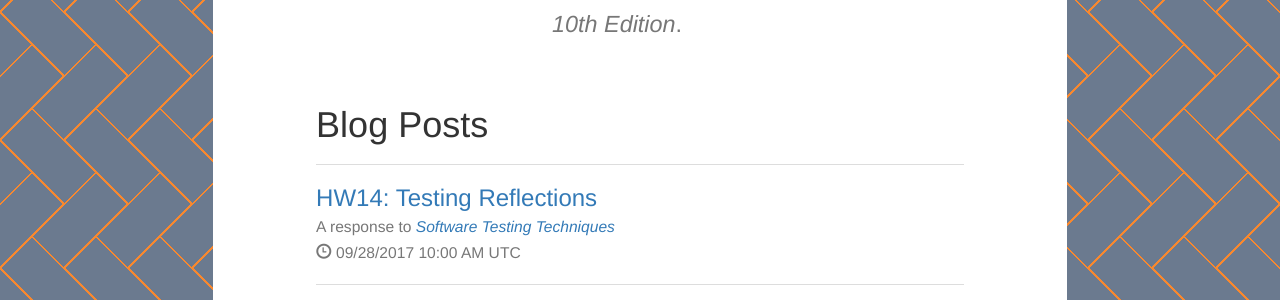
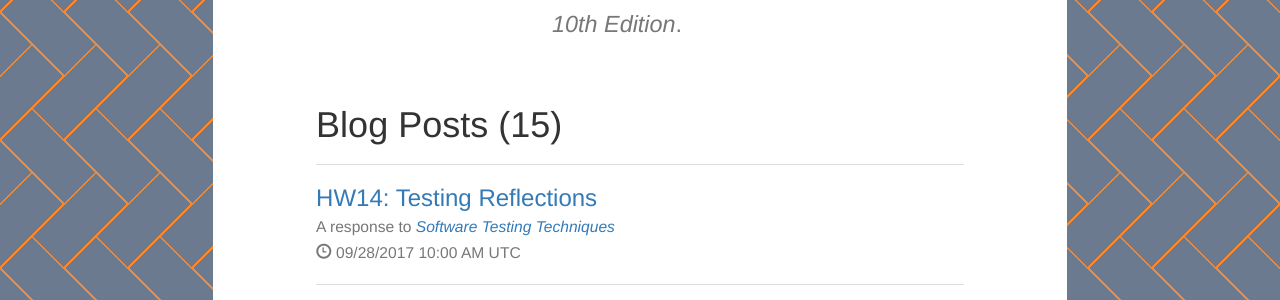
Before and after one commit to kayla-glick/kayla-glick.github.io, a Jekyll site: the page built from projects/csci_362/index.html, in a window 1280 px wide. Shown: the part 468-768 px from the top of the page. Built offline with Jekyll 4.4.1, drawn with Linux system fonts in a browser that asks for light colours; nearby versions of some CDN libraries.

Commit message:
add post count

```diff
--- a/_layouts/category.html
+++ b/_layouts/category.html
@@ -36,7 +36,7 @@ layout: default
 
 {% if show_posts %}
   <div class="page-header">
-    <h1 class="page-title">Blog Posts</h1>
+    <h1 class="page-title">Blog Posts ({{ posts.size }})</h1>
   </div>
   <div class="posts">
     {% for post in posts %}
```
